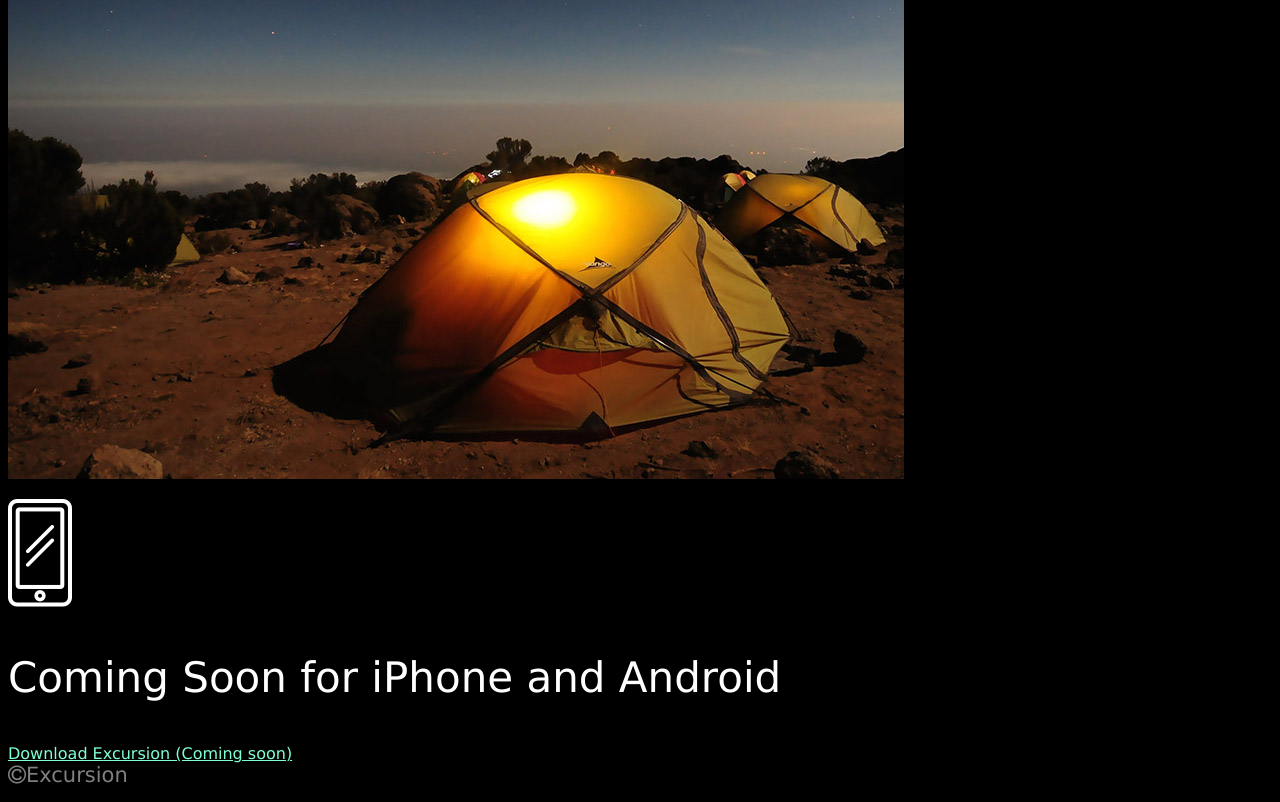
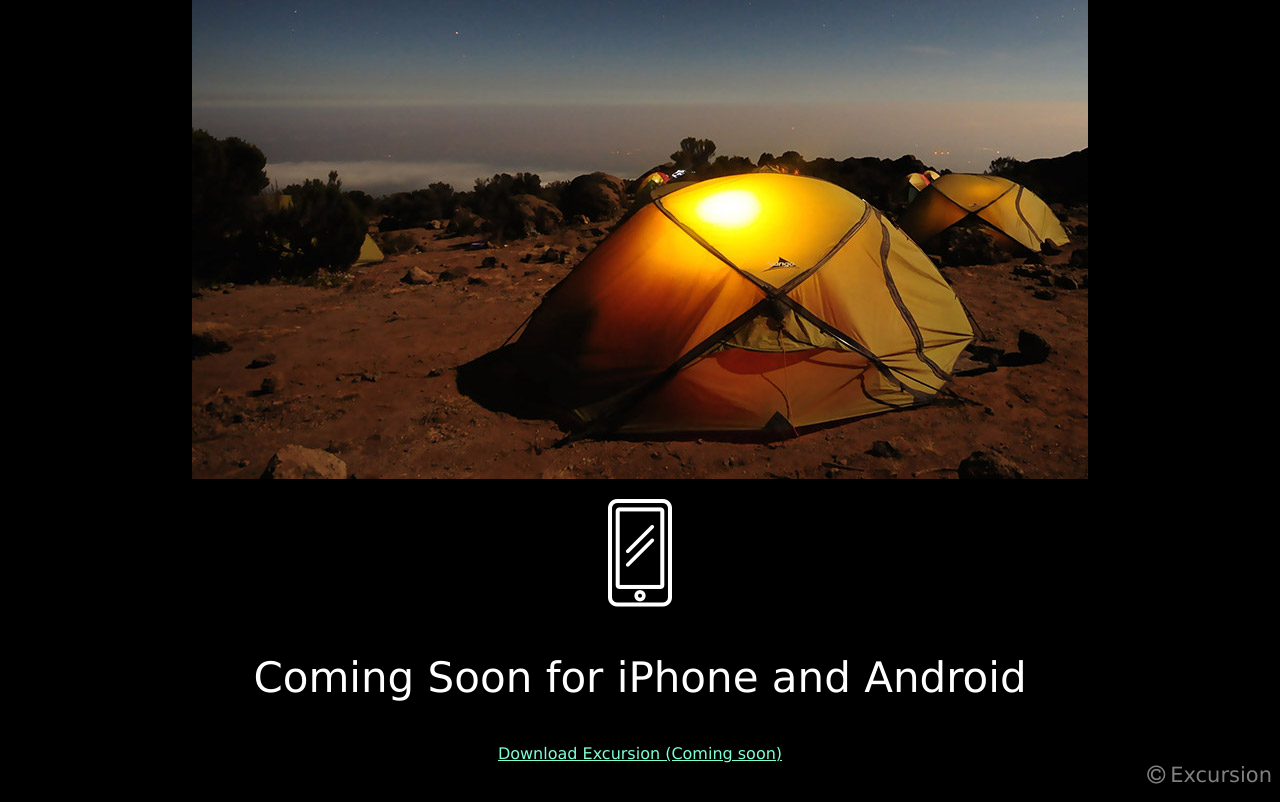
Before and after one commit to owirsching/excursion-2, a plain HTML site: page index.html in a window 1280 px wide. Shown: the part 557-1359 px from the top of the page. Drawn offline with Linux system fonts and the light colour scheme.

Commit message:
Align text and media

```diff
--- a/resources/css/style.css
+++ b/resources/css/style.css
@@ -2,6 +2,7 @@ html {
     font-family: Verdana;
     color: white;
     font-weight: normal;
+    text-align: center;
 }
 
 body {
@@ -27,3 +28,12 @@ a {
     font-size: 21px;
     color: #808080;
 }
+
+footer {
+    float: right;
+    padding-bottom: 15px;
+}
+
+i {
+    padding-right: 5px;
+}
```
